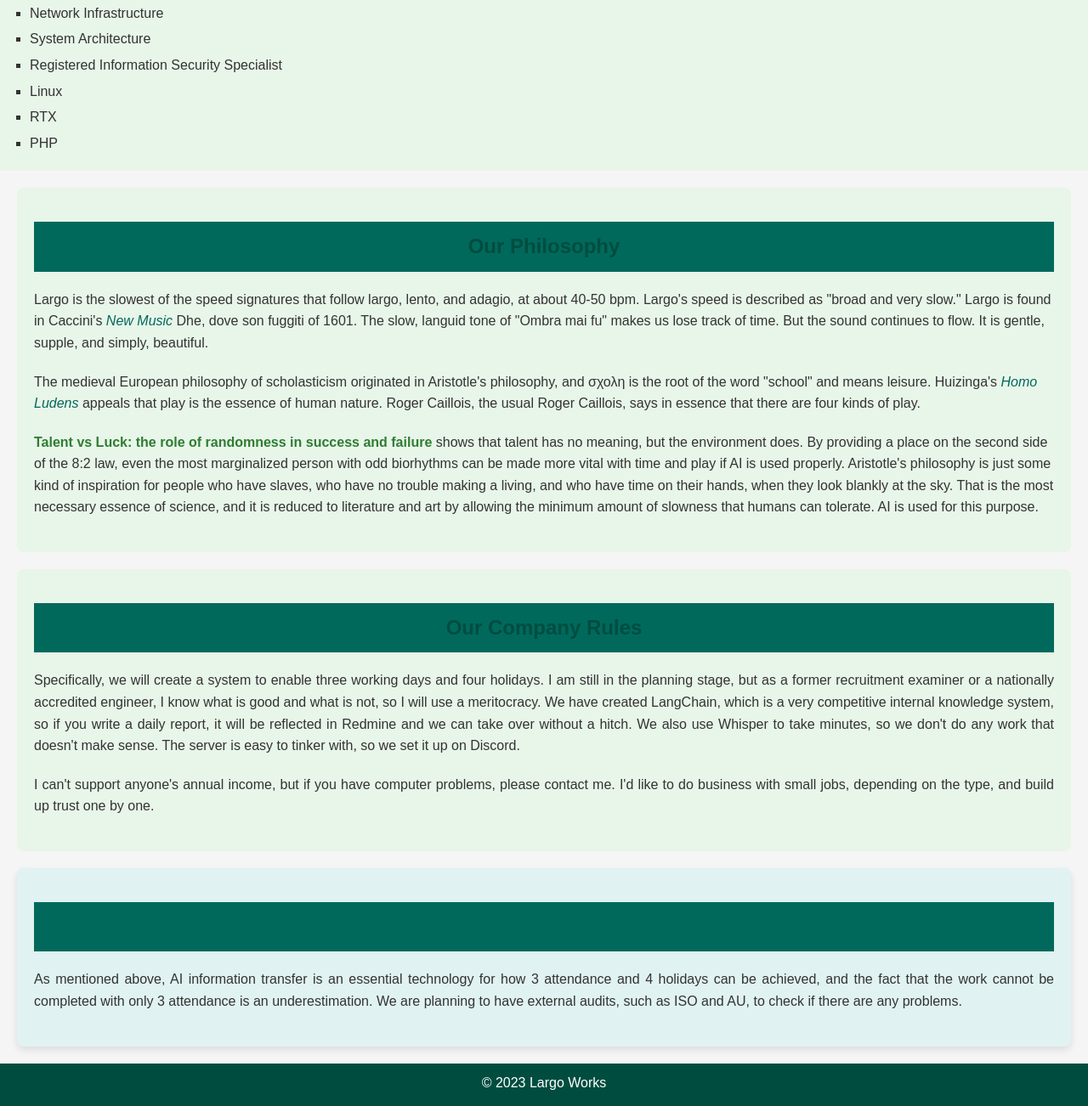
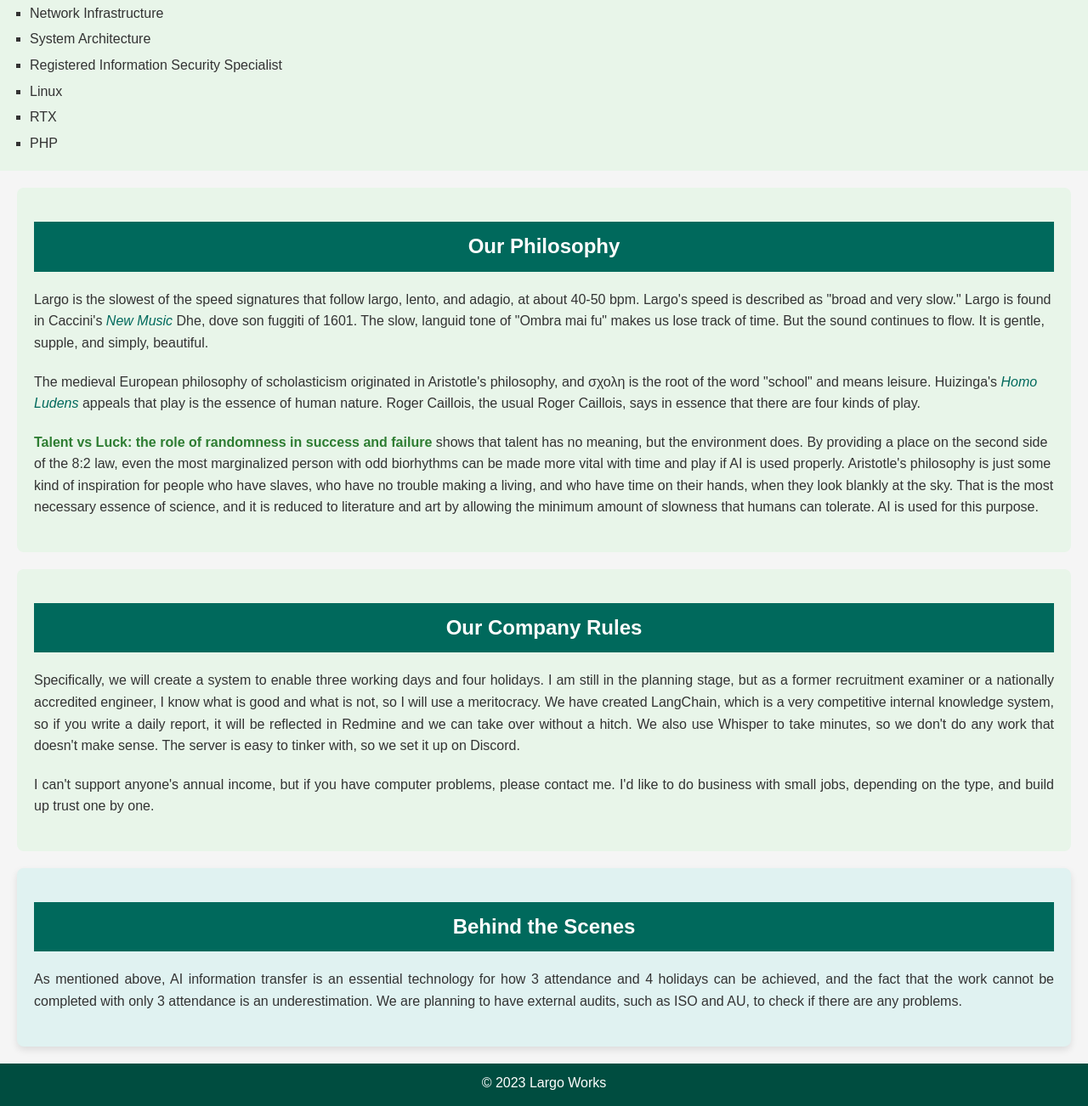
Before and after one commit to yokane/yokane, a plain HTML site: page index.html in a window 1280 px wide. Shown: the part 2075-3377 px from the top of the page at 85% size. Drawn offline with Linux system fonts and the light colour scheme.

Commit message:
Update style.css

```diff
--- a/style.css
+++ b/style.css
@@ -86,7 +86,7 @@ h2 {
 }
 
 #philosophy h2 {
-    color: #004d40;
+    color: #fff;
     margin-bottom: 20px;
 }
 
@@ -113,7 +113,7 @@ h2 {
 }
 
 #company-rules h2 {
-    color: #004d40;
+    color: #fff;
     margin-bottom: 20px;
 }
 
@@ -131,7 +131,7 @@ h2 {
 }
 
 #behind-the-scenes h2 {
-    color: #00695c;
+    color: #fff;
     margin-bottom: 20px;
 }
 
```
